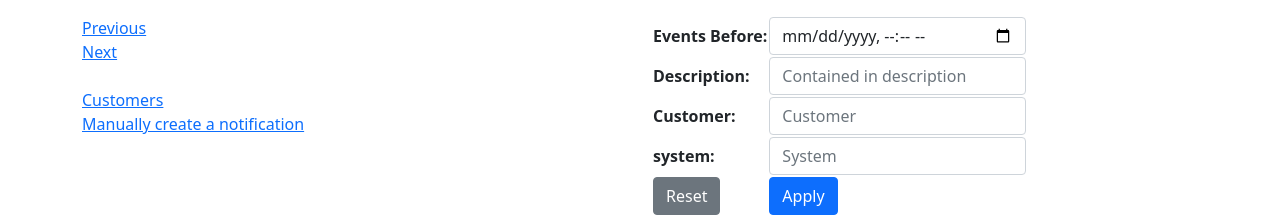
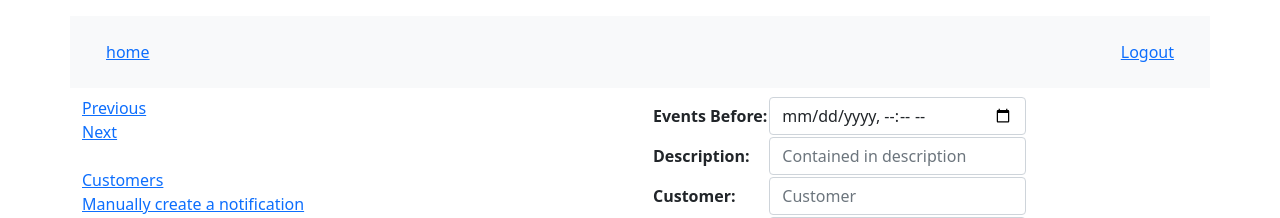
Before and after one commit to sir-ragna/notifier, a Django app: page / in a window 1280 px wide. Shown: the top 218 px of the page. Run offline with Django 3.2, Linux system fonts and the light colour scheme; the visitor is signed in with stand-in values (Sample User, id 1); data that the repository does not hold is empty.

Commit message:
add logout button

```diff
--- a/notifications/templates/base.html.j2
+++ b/notifications/templates/base.html.j2
@@ -30,6 +30,18 @@
             {% endfor %}
         {% endif %}
     </div>
+    <div class="row justify-content-between bg-light p-4 mb-2">
+        <div class="col col-auto">
+            <a href="{% url 'index' %}">home</a>
+        </div>
+        <div class="col col-auto">
+            {% if user.is_authenticated %}
+                <a href="{% url 'logout' %}">Logout</a>
+            {% else %}
+                <a href="{% url 'index' %}">Login</a>
+            {% endif %}
+        </div>
+    </div>
     {% block content %}
     {% endblock content %}
 </div>
--- a/notifications/templates/customers.html.j2
+++ b/notifications/templates/customers.html.j2
@@ -2,8 +2,6 @@
 
 {% block content %}
 
-<a href="{% url 'index' %}">Go back</a>
-<hr>
 <h1>Manage Customer GUIDs</h1>
 
 <table class="table table-striped table-hover">
--- a/notifications/urls.py
+++ b/notifications/urls.py
@@ -6,5 +6,6 @@ urlpatterns = [
     path('', views.index, name='index'),
     path('notify', views.create_notification, name="create notification"),
     path('customer', views.manage_customers, name="manage customers"),
-    path('attachments/<str:customer>/<str:filename>', views.download_attachment, name="download attachment")
+    path('attachments/<str:customer>/<str:filename>', views.download_attachment, name="download attachment"),
+    path('logout', views.logout, name="logout"),
 ]
--- a/notifications/views.py
+++ b/notifications/views.py
@@ -1,10 +1,11 @@
 
 from django.http import HttpResponse
-from django.shortcuts import render
+from django.shortcuts import redirect, render
 from django.views.decorators.csrf import csrf_exempt
 from django.contrib import messages
 from django.contrib.auth.decorators import login_required
 from django.utils import timezone
+from django.contrib import auth
 
 import datetime
 import uuid
@@ -128,3 +129,7 @@ def manage_customers(request):
 def download_attachment(request, customer, filename):
     filepath = f"attachments/{customer}/{filename}"
     return attachments.download_attachment(request, filepath)
+
+def logout(request):
+    auth.logout(request)
+    return redirect('index')
```
